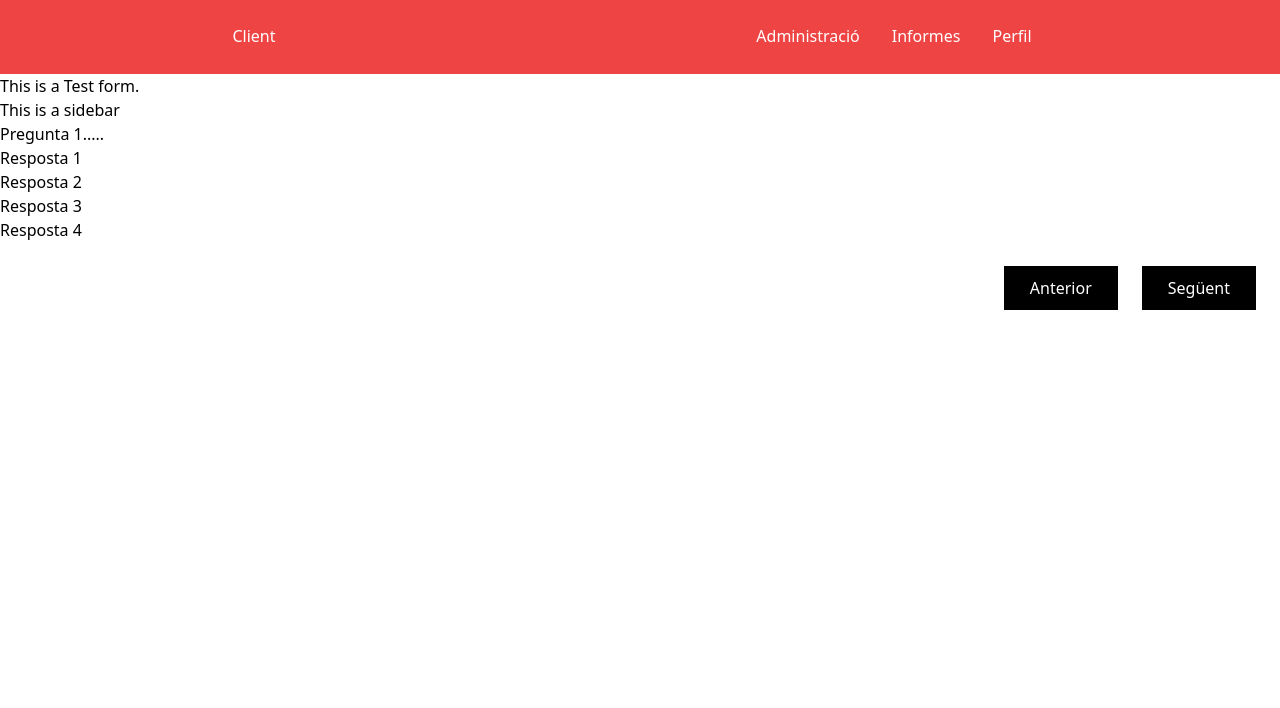
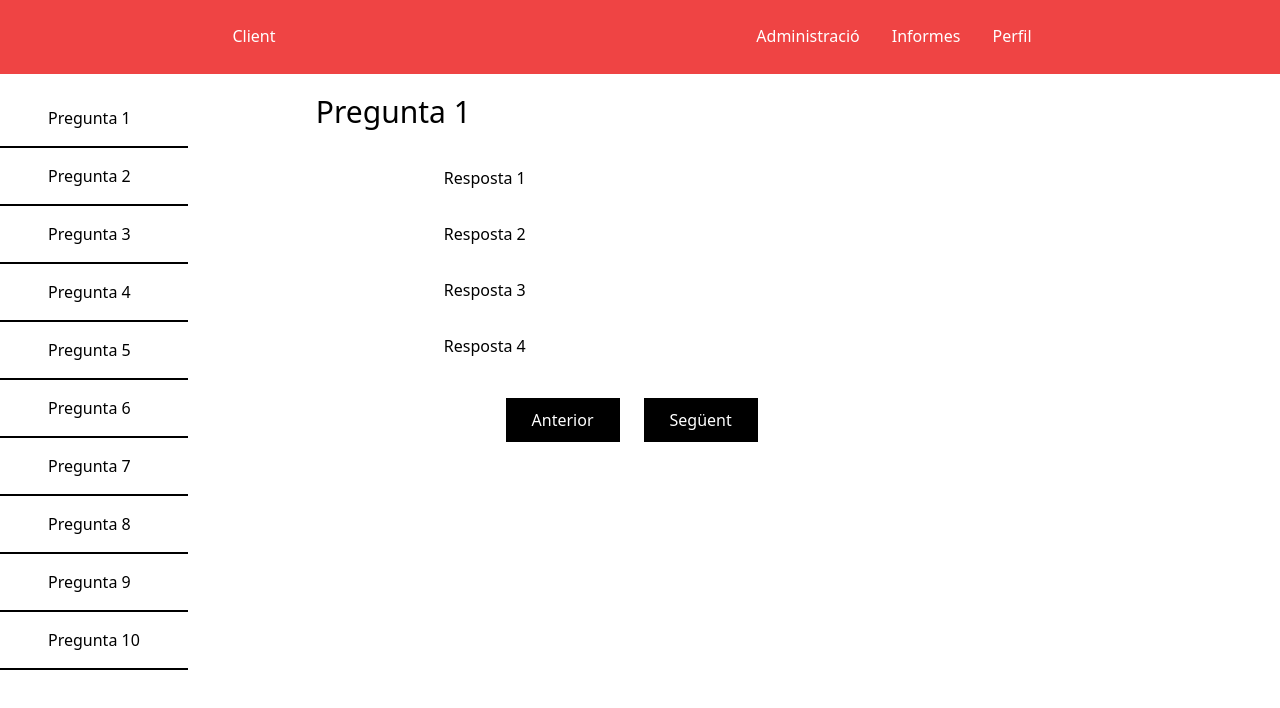
Before and after one commit to informaticaVilarRiba/portal, a React (Create React App) app: page /portal/preguntes in a window 1280 px wide. Shown: the top 708 px of the page. Built offline with nearby package versions, Linux system fonts and the light colour scheme.

Commit message:
Estructura preguntes

```diff
--- a/src/pages/Test.js
+++ b/src/pages/Test.js
@@ -1,99 +1,99 @@
 import "../index.css";
 
 import { Navbar, Sidebar, Pregunta } from "./components/components";
-// import { useState } from "react";
 
 const Test = () => {
 
-    const preguntes = [
-        {
-            id:1,
-            pregunta:"",
-            r1: "",
-            r2: "",
-            r3: "",
-            r4: ""
-        },
-        {
-            id:2,
-            pregunta:"",
-            r1: "",
-            r2: "",
-            r3: "",
-            r4: ""
-        },
-        {
-            id:3,
-            pregunta:"",
-            r1: "",
-            r2: "",
-            r3: "",
-            r4: ""
-        },
-        {
-            id:4,
-            pregunta:"",
-            r1: "",
-            r2: "",
-            r3: "",
-            r4: ""
-        },
-        {
-            id:5,
-            pregunta:"",
-            r1: "",
-            r2: "",
-            r3: "",
-            r4: ""
-        },
-        {
-            id:6,
-            pregunta:"",
-            r1:"",
-            r2:"",
-            r3:"",
-            r4:""
-        },
-        {
-            id:7,
-            pregunta:"",
-            r1: "",
-            r2: "",
-            r3: "",
-            r4: ""
-        },
-        {
-            id:8,
-            pregunta:"",
-            r1: "",
-            r2: "",
-            r3: "",
-            r4: ""
-        },
-        {
-            id:9,
-            pregunta:"",
-            r1: "",
-            r2: "",
-            r3: "",
-            r4: ""
-        },
-        {
-            id:10,
-            pregunta:"",
-            r1: "",
-            r2: "",
-            r3: "",
-            r4: ""
-        },
-    ]
+    // const preguntes = [
+    //     {
+    //         id:1,
+    //         pregunta:"",
+    //         r1: "",
+    //         r2: "",
+    //         r3: "",
+    //         r4: ""
+    //     },
+    //     {
+    //         id:2,
+    //         pregunta:"",
+    //         r1: "",
+    //         r2: "",
+    //         r3: "",
+    //         r4: ""
+    //     },
+    //     {
+    //         id:3,
+    //         pregunta:"",
+    //         r1: "",
+    //         r2: "",
+    //         r3: "",
+    //         r4: ""
+    //     },
+    //     {
+    //         id:4,
+    //         pregunta:"",
+    //         r1: "",
+    //         r2: "",
+    //         r3: "",
+    //         r4: ""
+    //     },
+    //     {
+    //         id:5,
+    //         pregunta:"",
+    //         r1: "",
+    //         r2: "",
+    //         r3: "",
+    //         r4: ""
+    //     },
+    //     {
+    //         id:6,
+    //         pregunta:"",
+    //         r1:"",
+    //         r2:"",
+    //         r3:"",
+    //         r4:""
+    //     },
+    //     {
+    //         id:7,
+    //         pregunta:"",
+    //         r1: "",
+    //         r2: "",
+    //         r3: "",
+    //         r4: ""
+    //     },
+    //     {
+    //         id:8,
+    //         pregunta:"",
+    //         r1: "",
+    //         r2: "",
+    //         r3: "",
+    //         r4: ""
+    //     },
+    //     {
+    //         id:9,
+    //         pregunta:"",
+    //         r1: "",
+    //         r2: "",
+    //         r3: "",
+    //         r4: ""
+    //     },
+    //     {
+    //         id:10,
+    //         pregunta:"",
+    //         r1: "",
+    //         r2: "",
+    //         r3: "",
+    //         r4: ""
+    //     },
+    // ]
 
     return(
         <div>
             <Navbar/>
-            This is a Test form.
-            <Sidebar/>
-            <Pregunta/>
+            <div className="flex justify-start">
+                <Sidebar/>
+                <Pregunta />
+            </div>
             {/* {preguntes} */}
         </div>
     )
--- a/src/pages/components/Button.js
+++ b/src/pages/components/Button.js
@@ -1,6 +1,6 @@
 const Button = (props) => {
     return(
-        <button className="bg-black text-white py-2 px-6 border-2 border-black transition transform duration-500 hover:bg-white hover:text-black">
+        <button className="bg-black text-white py-2 px-6 border-2 border-black transition transform duration-500 hover:bg-white hover:text-black" onClick={props.onClick}>
             {props.text}
         </button>
     )
--- a/src/pages/components/Pregunta.js
+++ b/src/pages/components/Pregunta.js
@@ -1,22 +1,26 @@
-import {Button} from "./components";
+import {Button, Resposta} from "./components";
+import { useState } from "react";
 
 const Pregunta = (props) => {
+    const [preg, setPreg] = useState(1);
+    const respostes = ["Resposta 1", "Resposta 2", "Resposta 3", "Resposta 4"];
     return(
         <div>
-            <div>Pregunta 1.....</div>
+            <div className="px-32 py-5 text-3xl">Pregunta {preg}</div>
             <div>
                 <ul>
-                    <li>Resposta 1</li>
-                    <li>Resposta 2</li>
-                    <li>Resposta 3</li>
-                    <li>Resposta 4</li>
+                    {
+                        respostes.map((r) => (
+                            <Resposta resposta={r}/>
+                        ))
+                    }
                 </ul>
                 <div className="flex justify-end p-3">
                     <div className="p-3">
-                        <Button text="Anterior"/> {/* Set pregunta_id-=1 */}
+                        <Button text="Anterior" onClick={() => setPreg(preg-1)}/> {/* Set pregunta_id-=1 */}
                     </div>
                     <div className="p-3">
-                        <Button text="Següent"/> {/* Set pregunta_id+=1 */}
+                        <Button text="Següent" onClick={() => setPreg(preg+1)}/> {/* Set pregunta_id+=1 */}
                     </div>
                 </div>
             </div>
--- /dev/null
+++ b/src/pages/components/Resposta.js
@@ -0,0 +1,9 @@
+const Resposta = (props) => {
+    return(
+        <li className="px-64 p-4">
+            {props.resposta}
+        </li>
+    )
+}
+
+export default Resposta;
--- a/src/pages/components/Sidebar.js
+++ b/src/pages/components/Sidebar.js
@@ -1,7 +1,14 @@
 const Sidebar = (props) => {
+    const preguntes = [1,2,3,4,5,6,7,8,9,10];
     return(
-        <div>
-            This is a sidebar
+        <div className="">
+            <ul className="py-4">
+                {
+                    preguntes.map((p) => (
+                        <li className="p-4 px-12 border-b-2 border-black">Pregunta {p}</li>
+                    ))
+                }
+            </ul>
         </div>
     )
 }
--- a/src/pages/components/components.js
+++ b/src/pages/components/components.js
@@ -3,3 +3,4 @@
 export {default as Button} from './Button';
 export {default as Sidebar} from './Sidebar';
 export {default as Pregunta} from './Pregunta';
+export {default as Resposta} from './Resposta';
```
